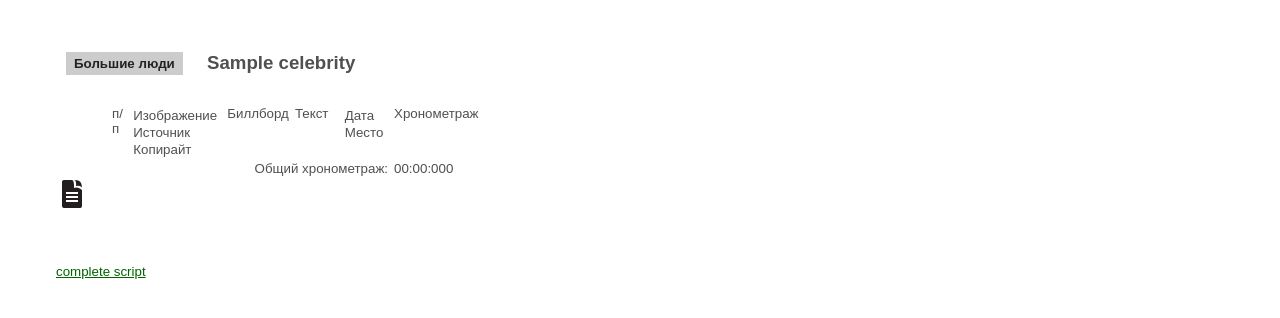
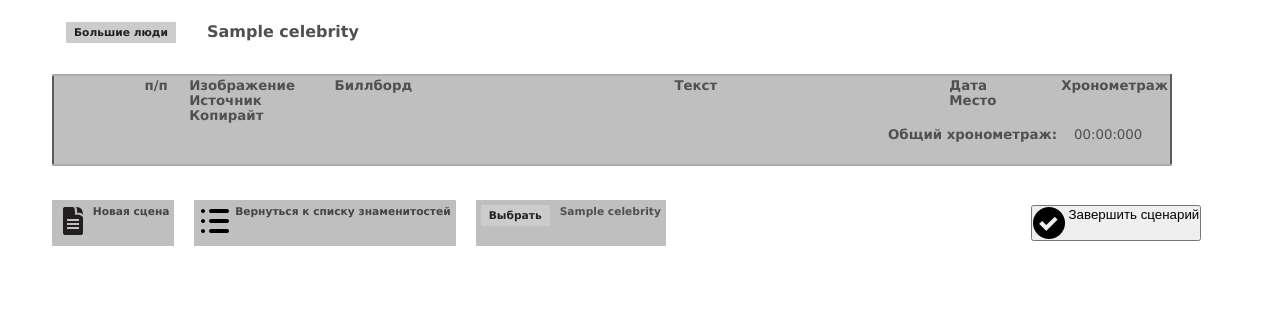
Before and after one commit to deniskolokol/bigpeople, a Django app: template templates/scriptlist.html in a window 1280 px wide. Shown: the top 318 px of the page. Run offline with Django 3.2, Linux system fonts and the light colour scheme; the template is opened without the code that fills it: most values are stand-ins (such as "Sample title", 1, 10 or a date in 2020); some libraries are stand-ins or nearby versions.

Commit message:
update browser app

```diff
--- a/browser/forms.py
+++ b/browser/forms.py
@@ -19,7 +19,6 @@ class SceneForm(forms.Form):
 	label='Comment')
 
     def __init__(self, *args, **kwargs):
-        print args, kwargs
         initial= kwargs.pop('billboard', None)
         super(SceneForm, self).__init__(*args, **kwargs)
         if initial:
--- a/browser/static/css/style.css
+++ b/browser/static/css/style.css
@@ -7,23 +7,17 @@ A.alt {
     color: #f3f0ed;
 }
 
-A.small {
-    font-family: Arial Cyr, Arial, sans-serif;
-    font-size: 10pt;
-    color: #006400;
-}
-
 A.menu {
-    font-family: Arial Cyr, Arial, sans-serif;
-    font-size: 10pt;
-    color: #813f40;
+    font-family: Verdana, Arial Cyr, Arial, sans-serif;
+    font-size: 8pt;
+    color: #444444;
     text-decoration: none;
 }
 
 A.white {
     color: #ffffff;
     font-family: sans-serif;
-    font-size: 10pt;
+    font-size: 8pt;
     text-decoration: none;
 }
 
@@ -50,55 +44,154 @@ A:hover.white {
 }
 
 .cap {
-    font-family: Arial Cyr, Arial, sans-serif;
+    font-family: Verdana, Arial Cyr, Arial, sans-serif;
     font-weight: normal;
-    font-size: 12pt;
+    font-size: 10pt;
     color: #666666
 }
 /*
 TABLE
 */
+#data-table {
+    width: "100%";
+    border-collapse: collapse;
+}
+
+#data-table tbody > tr:hover {
+    background-color: #f7f7e7;
+}
+
+#data-table tbody > tr.dim {
+    border-right: 2px solid #ababab;
+    border-left: 2px solid #ababab;
+}
+
+#data-table tbody > tr.dim:hover {
+    color: #f7f7e7 !important;
+}
+
+#data-table tr {
+    border-right: 2px solid #5b5b5b;
+    border-left: 2px solid #5b5b5b;
+}
+
+#data-table tr.header {
+    background: #bfbfbf;
+    font-size: 10pt;
+    font-weight: bold;
+    border-top: 2px solid #ababab;
+}
+
+#data-table tr.header:hover {
+    background: #bfbfbf;
+}
+
+#data-table tr.footer {
+    background: #bfbfbf;
+    font-size: 10pt;
+    font-weight: bold;
+    height: 40px;
+    border-bottom: 2px solid #ababab;
+}
+
+#data-table tr.form {
+    background: #f7f7e7;
+}
+
+#data-table td {
+    color: #505050;
+    font-family: Verdana, Arial Cyr, Arial, sans-serif;
+    font-size: 10pt;
+    cursor: default;
+    vertical-align: top;
+    padding: 2px;
+}
+
+#data-table td.small {
+    font-size: 8pt;
+}
+
+.odd {
+  background-color: #f7f7f7;
+}
+
+.even {
+  background-color: #e7e7e7;
+}
+
+#head-table {
+    width: "100%";
+    border-collapse: collapse;
+}
+
+#head-table td {
+    color: #505050;
+    background-color: #bfbfbf;
+    vertical-align: top;
+    padding: 5px;
+}
+
+#head-table td.blank {
+    background-color: transparent;
+}
+
+img {
+    vertical-align:text-top;
+}
+
+.cntr {
+  text-align: center;
+}
+
+.rght {
+  text-align: right;
+}
+
 TD {
-    color: #505050;
-    font-family: Arial Cyr, Arial, sans-serif;
-    font-size: 10pt;
     vertical-align: top;
     padding:0px 2px 0px 2px;
 }
 
-TD.alt {
-    color: #666666;
-    font-family: Arial Cyr, Arial, sans-serif;
+TD.header {
+    background: #c1c380;
+    color: ;
+    font-family: Verdana, Arial Cyr, Arial, sans-serif;
     font-size: 10pt;
 }
 
 TD.small {
     color: #000000;
-    font-family: Arial Cyr, Arial, sans-serif;
-    font-size: 10pt;
+    font-family: Verdana, Arial Cyr, Arial, sans-serif;
+    font-size: 8pt;
 }
 
 TD.index {
     color: #000000;
-    font-family: Arial Cyr, Arial, sans-serif;
-    font-size: 9pt;
+    font-family: Verdana, Arial Cyr, Arial, sans-serif;
+    font-size: 8pt;
+}
+
+TD.blockbottom {
+    color: #000000;
+    font-family: Verdana, Arial Cyr, Arial, sans-serif;
+    font-size: 12pt;
 }
 
 TD.white {
     color: #BFBFBF;
     font-family: sans-serif;
-    font-size: 10pt;
+    font-size: 8pt;
 }
 
 TD.blockhead {
     color: #505050;
     font-family: sans-serif;
-    font-size: 12pt;
+    font-size: 10pt;
     font-weight: bold;
 }
 
 table#tableCNTR {
-    padding:50px 50px 0px 50px;
+    padding:20px 50px 0px 50px;
 }
 /*
 DIV
@@ -108,52 +201,52 @@ div.field {
 }
 H5 {
     color: #ffffff;
-    font-family: Arial Cyr, Arial, sans-serif;
-    font-size: 12pt;
+    font-family: Verdana, Arial Cyr, Arial, sans-serif;
+    font-size: 8pt;
 }
 H4 {
     color: #ffffff;
-    font-family: Arial Cyr, Arial, sans-serif;
-    font-size: 13pt;
+    font-family: Verdana, Arial Cyr, Arial, sans-serif;
+    font-size: 10pt;
 }
 H3 {
     color: #ffffff;
-    font-family: Arial Cyr, Arial, sans-serif;
-    font-size: 14pt;
+    font-family: Verdana, Arial Cyr, Arial, sans-serif;
+    font-size: 12pt;
 }
 H2 {
     color: #ffffff;
-    font-family: Arial Cyr, Arial, sans-serif;
-    font-size: 15pt;
+    font-family: Verdana, Arial Cyr, Arial, sans-serif;
+    font-size: 14pt;
 }
 H1 {
     color: #ffffff;
-    font-family: Arial Cyr, Arial, sans-serif;
+    font-family: Verdana, Arial Cyr, Arial, sans-serif;
     font-size: 16pt;
 }
 H5.black {
     color: #505050;
-    font-family: Arial Cyr, Arial, sans-serif;
-    font-size: 12pt;
+    font-family: Verdana, Arial Cyr, Arial, sans-serif;
+    font-size: 8pt;
 }
 H4.black {
     color: #505050;
-    font-family: Arial Cyr, Arial, sans-serif;
-    font-size: 13pt;
+    font-family: Verdana, Arial Cyr, Arial, sans-serif;
+    font-size: 10pt;
 }
 H3.black {
     color: #505050;
-    font-family: Arial Cyr, Arial, sans-serif;
-    font-size: 14pt;
+    font-family: Verdana, Arial Cyr, Arial, sans-serif;
+    font-size: 12pt;
 }
 H2.black {
     color: #505050;
-    font-family: Arial Cyr, Arial, sans-serif;
-    font-size: 15pt;
+    font-family: Verdana, Arial Cyr, Arial, sans-serif;
+    font-size: 14pt;
 }
 H1.black {
     color: #505050;
-    font-family: Arial Cyr, Arial, sans-serif;
+    font-family: Verdana, Arial Cyr, Arial, sans-serif;
     font-size: 16pt;
 }
 /*
@@ -166,6 +259,6 @@ input.textlabel {
     background:none;
     border:0;
     color: #505050;
-    font-family: Arial Cyr, Arial, sans-serif;
+    font-family: Verdana, Arial Cyr, Arial, sans-serif;
     font-size: 10pt;
 }
--- a/settings.py
+++ b/settings.py
@@ -53,8 +53,7 @@ MEDIA_ROOT = os.path.join( ROOT_PATH, 'site_media/' )
 
 # URL that handles the media served from MEDIA_ROOT.
 # for development period only!!!
-# MEDIA_URL = 'http://localhost:8000/site_media/' # local development
-MEDIA_URL = '/site_media/' # Amazon ES
+MEDIA_URL = '/site_media/'
 
 # Absolute path to the directory static files should be collected to.
 # Don't put anything in this directory yourself; store your static files
--- a/templates/scriptlist.html
+++ b/templates/scriptlist.html
@@ -2,7 +2,8 @@
 
 {% block content %}
 
-<table border="0">
+<!-- P A G E  H E A D E R -->
+<table>
   <tr>
     <td class="blockhead">
     <div id="page-wrap">
@@ -24,25 +25,18 @@
   </tr>
 </table>
 
-<table border="0">
-  <tr> <!-- table header -->
-    <td width="10%"> &nbsp; </td>
-    <td width="5%"> п/п </td>
-    <td width="15%">
-      <table>
-	<tr><td>Изображение</td></tr>
-	<tr><td>Источник</td></tr>
-        <tr><td>Копирайт</td></tr>
-      </table>
-    </td>
+<!-- D A T A  T A B L E -->
+<table id="data-table">
+  <tbody>
+
+  <!-- T A B L E  H E A D E R -->
+  <tr class="header">
+    <td width="8%"> &nbsp; </td>
+    <td width="4%"> п/п </td>
+    <td width="13%">Изображение<br/>Источник<br/>Копирайт</td>
     <td width="10%"> Биллборд </td>
-    <td width="35%"> Текст </td>
-    <td width="15%">
-      <table>
-	<tr><td>Дата</td></tr>
-	<tr><td>Место</td></tr>
-        <tr><td>&nbsp;</td></tr>
-      </table>
+    <td class="cntr" width="45%"> Текст </td>
+    <td width="10%">Дата<br/>Место<br/>&nbsp;
     <td width="10%"> Хронометраж </td>
   </tr>
   {% if message %}
@@ -60,27 +54,75 @@
     {% include "includes/form_add_scene" %}
   {% endif %}
 
-  <tr>
+  <!-- T A B L E  F O O T E R -->
+  <tr class="footer">
     <td colSpan="6" align="right">
       Общий хронометраж:
     </td>
-    <td>
-      <input readonly class="textlabel" type="text" id="id_text_dur_total" name="text_dur_total"
-    size="9" value="" />
+    <td class="rght">
+      <input readonly class="textlabel" type="text" id="id_text_dur_total" name="text_dur_total" size="9" value="" />
       <!-- browser/static/js/bp_gui.js -->
       <script language="javascript" type="text/javascript">// <![CDATA[
       textDurCountStatic(document.getElementById('tableCNTR'), document.getElementById('id_text_dur_total'), 0);
       // ]]></script>
     </td>
   </tr>
+</table>
 
-  {% if not display_form %}
-    <tr><td colSpan="7">
-      <a href="/celebrity/{{ celebrity.slug }}/scene/add/"><img src="{{ STATIC_URL }}img/ic_text_document.png" alt="New scene" title="New scene"/></a>
-    </td></tr>
-  {% endif %}
+<!-- S P A C E R -->
+<table><tr><td><img src="{{ STATIC_URL }}img/spacer.gif" height="30" border="0" /></td></tr></table>
 
-    <tr><td><img src="{{ STATIC_URL }}img/spacer.gif" height="50" border="0"></td></tr>
-    <tr><td colSpan="7"><a href="/celebrity/{{ celebrity.slug }}/complete/">complete script</a></td></tr>
+<!-- P A G E  F O O T E R -->
+<table id="head-table" width="100%">
+  <tr>
+    {% if not celebrity.ready_to_assemble %}
+      {% if not display_form %}
+    <td class="blockhead">
+      <a class="menu" href="/celebrity/{{ celebrity.slug }}/scene/add/">
+      <img src="{{ STATIC_URL }}img/ic_text_document.png" alt="New scene" title="New scene" />
+      Новая сцена
+      </a>
+    </td>
+    <td class="blank"><img src="{{ STATIC_URL }}img/spacer.gif" width="10" border="0"></td>
+    <td class="blockhead">
+      <a class="menu" href="/celebrity/">
+      <img src="{{ STATIC_URL }}img/ic_list.png" height="32" alt="Back" title="Back" />
+      Вернуться к списку знаменитостей
+      </a>
+    </td>
+      {% endif %}
+    {% endif %}
+    <td class="blank"><img src="{{ STATIC_URL }}img/spacer.gif" width="10" border="0"></td>
+    <td>
+      <ul class="dropdown">
+        <li><a class="menu" href="#">Выбрать</a>
+        <ul class="sub_menu">
+          <li><a class="menu" href="/celebrity/"><i>Все</i></a></li>
+          {% for celeb in celeblist %}
+          <li><a class="menu" href="/celebrity/{{ celeb.slug }}/">{{ celeb.name }}</a></li>
+          {% endfor %}
+        </ul>
+        </li>
+      </ul>
+    </td>
+    <td class="blockhead">
+      <h5 class="black">{{ celebrity.name }}</h5>
+    </td>
+    <td class="blank"><img src="{{ STATIC_URL }}img/spacer.gif" width="350" height="10" border="0"></td>
+    {% if not celebrity.ready_to_assemble %}
+      {% if not display_form %}
+    <td class="blank">
+      <form name="formConfirmComplete" action="/celebrity/{{ celebrity.slug }}/complete/" method="post">
+      {% csrf_token %}
+      <button type="submit" id="{{ celebrity.slug }}_complete" value="Complete celebrity script"
+      onClick="if(!confirm('Завершение сценария означает, что его больше нельзя будет редактировать. Вы уверены?'))
+      return false;">
+      <img src="{{ STATIC_URL }}img/ic_ok.png" alt="Complete"/> Завершить сценарий
+      </button>
+      </form>
+    </td>
+      {% endif %}
+    {% endif %}
+  </tr>
 </table>
 {% endblock %}
```
Also changed, not shown: screenwriter/views.py (+17 -1 lines), templates/celeblist.html (+52 -24 lines), templates/scene_add.html (deleted, +0 -17 lines), templates/test_static.html (deleted, +0 -9 lines), urls.py (+2 -5 lines), README.md (deleted), browser/static/img/ic_list.png (added), browser/static/img/ic_ok.png (added), browser/static/img/ic_ready.png (added), 5 other files.
